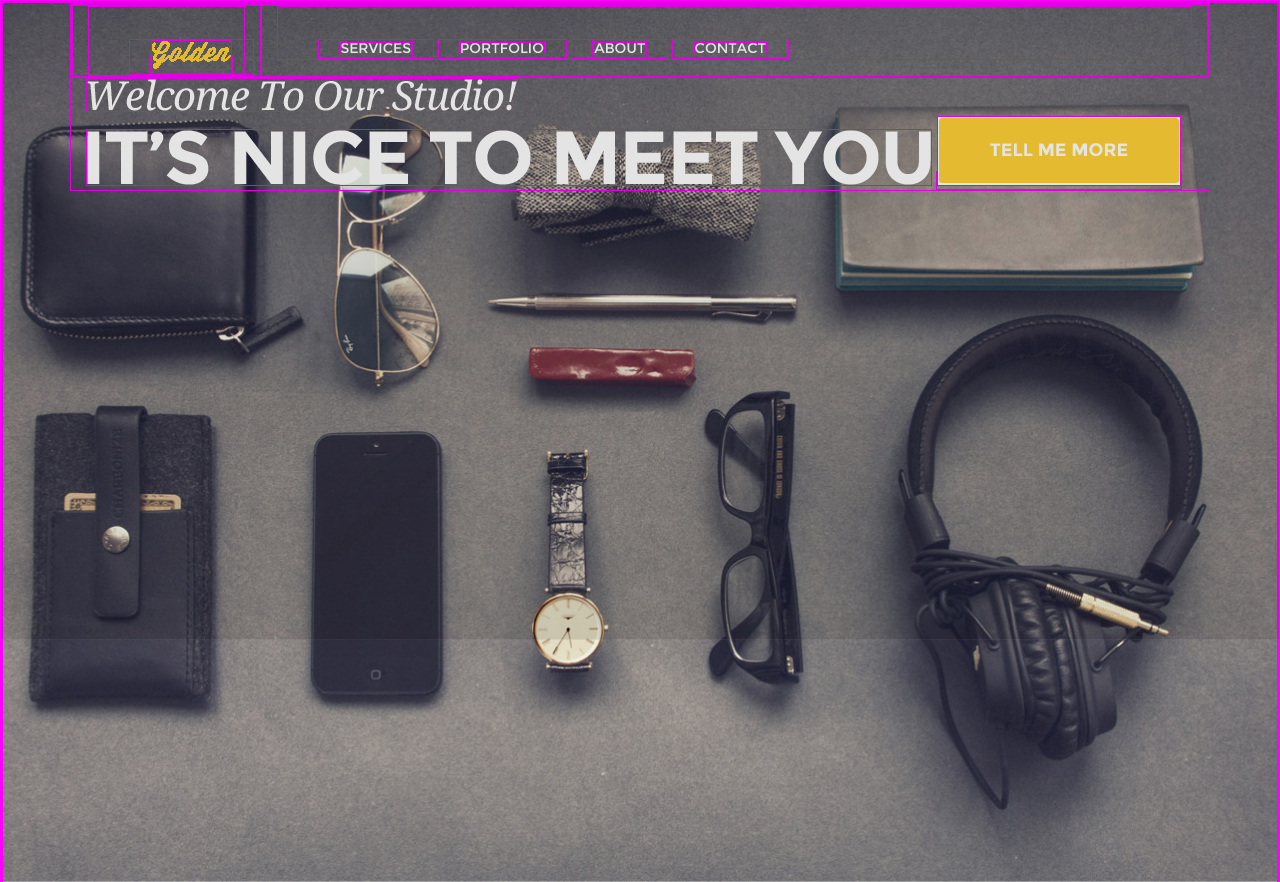
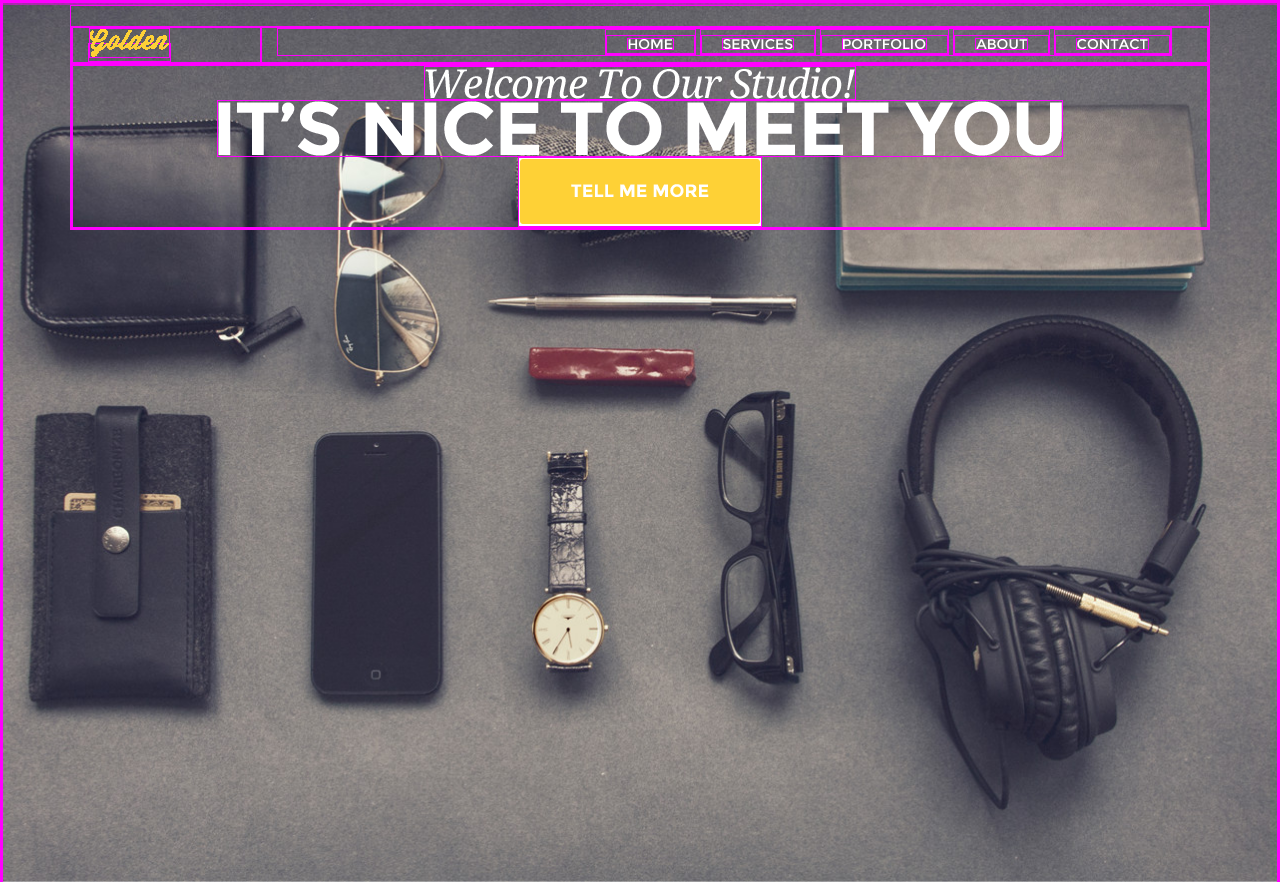
Before and after one commit to stiffelbo/golden, a website: page index.html in a window 1280 px wide. Shown: the top 882 px of the page. Drawn offline with Linux system fonts and the light colour scheme.

Commit message:
navbar done

```diff
--- a/index.html
+++ b/index.html
@@ -12,59 +12,63 @@
 
 <body>
     <header>
+        <div class="tint">
+        </div>
         <div class="container">
-            <nav class="row align-items-center justify-content-md-between" id="home">
+            <nav class="row" id="home">
                 <div class="col-md-2">
+                    <a href="#home" class="mr-auto">
+                        <img src="images/logo.png" alt="golden logo">
+                    </a>
+                </div>
+                <div class="col-md-10 nav-links">
                     <ul>
                         <li>
                             <a href="#home">
-                                <img src="images/logo.png" alt="golden logo">
+                                <img src="images/home.png" alt="home" class="nav-link">
                             </a>
                         </li>
-                    </ul>
-
-                </div>
-                <div class="col">
-                    <ul>
                         <li>
                             <a href="#services">
-                                <img src="images/services.png" alt="services">
+                                <img src="images/services.png" alt="services" class="nav-link">
                             </a>
                         </li>
                         <li>
                             <a href="#portfolio">
-                                <img src="images/portfolio.png" alt="portfolio">
+                                <img src="images/portfolio.png" alt="portfolio" class="nav-link">
                             </a>
                         </li>
                         <li>
                             <a href="#home">
-                                <img src="images/about.png" alt="about">
+                                <img src="images/about.png" alt="about" class="nav-link">
                             </a>
                         </li>
                         <li>
-                            <a href="#home">
-                                <img src="images/contact.png" alt="contact">
+                            <a href="#home" ">
+                                <img src="images/contact.png " alt="contact " class="nav-link ">
                             </a>
                         </li>
                     </ul>
                 </div>
+            </nav>
+            <div class="row ">
+                <div class="col greetings ">
+                    <img src="images/welcome.png " alt="welcome ">
+                    <img src="images/nice.png " alt="greetings ">
+                    <img src="images/button.png " alt="tell me more ">
+                </div>
+            </div>
 
-            </nav>
-            <img src="images/welcome.png" alt="welcome">
-            <img src="images/nice.png" alt="greetings">
-
-            <a href="#">
-                <img src="images/button.png" alt="tell me more">
-            </a>
         </div>
         <!--container-->
+
     </header>
-    <section class="services">
-        <div class="container">
-            <div class="row">
-                <div class="col-md-4 col-sm-12">
-                    <div class="services-card">
-                        <img src="images/basket.png" alt="ecommerce">
+    <section class="services ">
+        <div class="container ">
+            <div class="row ">
+                <div class="col-md-4 col-sm-12 ">
+                    <div class="services-card ">
+                        <img src="images/basket.png " alt="ecommerce ">
                         <h4>
                             E-commerce
                         </h4>
@@ -73,9 +77,9 @@
                         </p>
                     </div>
                 </div>
-                <div class="col-md-4 col-sm-12">
-                    <div class="services-card">
-                        <img src="images/computer.png" alt="web design">
+                <div class="col-md-4 col-sm-12 ">
+                    <div class="services-card ">
+                        <img src="images/computer.png " alt="web design ">
                         <h4>
                             Responsive Web
                         </h4>
@@ -84,9 +88,9 @@
                         </p>
                     </div>
                 </div>
-                <div class="col-md-4 col-sm-12">
-                    <div class="services-card">
-                        <img src="images/lock.png" alt="web security">
+                <div class="col-md-4 col-sm-12 ">
+                    <div class="services-card ">
+                        <img src="images/lock.png " alt="web security ">
                         <h4>
                             Web Security
                         </h4>
@@ -98,60 +102,60 @@
             </div>
         </div>
     </section>
-    <section class="portfolio">
-        <div class="container">
+    <section class="portfolio ">
+        <div class="container ">
             <h2>our portfolio</h2>
             <p>Lorem ipsum dolor sit amet consectetur adipisicing elit.</p>
-            <div class="row">
-                <div class="col-md-4 col-sm-12">
-                    <img src="../images/5.jpg">
+            <div class="row ">
+                <div class="col-md-4 col-sm-12 ">
+                    <img src="../images/5.jpg ">
                 </div>
-                <div class="col-md-4 col-sm-12">
-                    <img src="../images/4.jpg">
+                <div class="col-md-4 col-sm-12 ">
+                    <img src="../images/4.jpg ">
                 </div>
-                <div class="col-md-4 col-sm-12">
-                    <img src="../images/3.jpg">
+                <div class="col-md-4 col-sm-12 ">
+                    <img src="../images/3.jpg ">
                 </div>
             </div>
-            <div class="row">
-                <div class="col-md-4 col-sm-12">
-                    <img src="../images/2.jpg">
+            <div class="row ">
+                <div class="col-md-4 col-sm-12 ">
+                    <img src="../images/2.jpg ">
                 </div>
-                <div class="col-md-4 col-sm-12">
-                    <img src="../images/1.jpg">
+                <div class="col-md-4 col-sm-12 ">
+                    <img src="../images/1.jpg ">
                 </div>
-                <div class="col-md-4 col-sm-12">
-                    <img src="../images/6.jpg">
+                <div class="col-md-4 col-sm-12 ">
+                    <img src="../images/6.jpg ">
                 </div>
             </div>
         </div>
     </section>
     <footer>
-        <div class="container">
-            <div class="row">
-                <div class="col-md-4 d-flex align-content-md-center">
-                    <p class="disclaimer">&copy; Cpoyright 2014 FreesbiesXpress.com</p>
+        <div class="container ">
+            <div class="row ">
+                <div class="col-md-4 d-flex align-content-md-center ">
+                    <img src="images/copyright.png " alt="facebook ">
                 </div>
-                <div class="col-md-6">
-                    <ul class="social">
+                <div class="col-md-6 ">
+                    <ul class="social ">
                         <li>
-                            <a href="#">
-                                <img src="images/Facebook.png" alt="facebook">
+                            <a href="# ">
+                                <img src="images/Facebook.png " alt="facebook ">
                             </a>
                         </li>
                         <li>
-                            <a href="#">
-                                <img src="images/Twitter.png" alt="facebook">
+                            <a href="# ">
+                                <img src="images/Twitter.png " alt="facebook ">
                             </a>
                         </li>
                         <li>
-                            <a href="#">
-                                <img src="images/Google+.png" alt="facebook">
+                            <a href="# ">
+                                <img src="images/Google+.png " alt="facebook ">
                             </a>
                         </li>
                         <li>
-                            <a href="#">
-                                <img src="images/Pinterest.png" alt="facebook">
+                            <a href="# ">
+                                <img src="images/Pinterest.png " alt="facebook ">
                             </a>
                         </li>
                     </ul>
--- a/sass/style.scss
+++ b/sass/style.scss
@@ -1,4 +1,8 @@
 /* Global */
+
+a {
+    cursor: pointer;
+}
 
 
 /*Resets*/
@@ -12,35 +16,41 @@
 }
 
 header {
+    position: relative;
     background-image: url('../images/header_bg.jpg');
     background-position: center center;
     background-size: cover;
     min-height: 881px;
-    &:after {
-        /*TINT*/
-        content: '';
-        position: absolute;
+    .tint {
         display: block;
         top: 0;
         left: 0;
         width: 100%;
-        height: 80%;
+        height: 82%;
         background-color: black;
-        opacity: 0.10;
-        z-index: 2;
+        opacity: 0.50;
     }
-    nav ul {
-        padding-top: 2rem;
-        li {
-            display: inline-block;
-            list-style: none;
-            padding: 0 20px;
-            text-transform: uppercase;
-            z-index: 20;
-            a {
-                color: #ffffff;
-                text-decoration: none;
+    nav {
+        margin-top: 20px;
+        .nav-links {
+            text-align: right;
+            ul {
+                margin-right: 20px;
+                ;
+                li {
+                    list-style: none;
+                    display: inline-block;
+                    .nav-link {
+                        margin: 8px 20px 0 20px;
+                    }
+                }
             }
+        }
+    }
+    .greetings {
+        img {
+            display: block;
+            margin: 0 auto
         }
     }
 }
```
Also changed, not shown: css/style.css, images/copyright.png (added), 1 other file.
